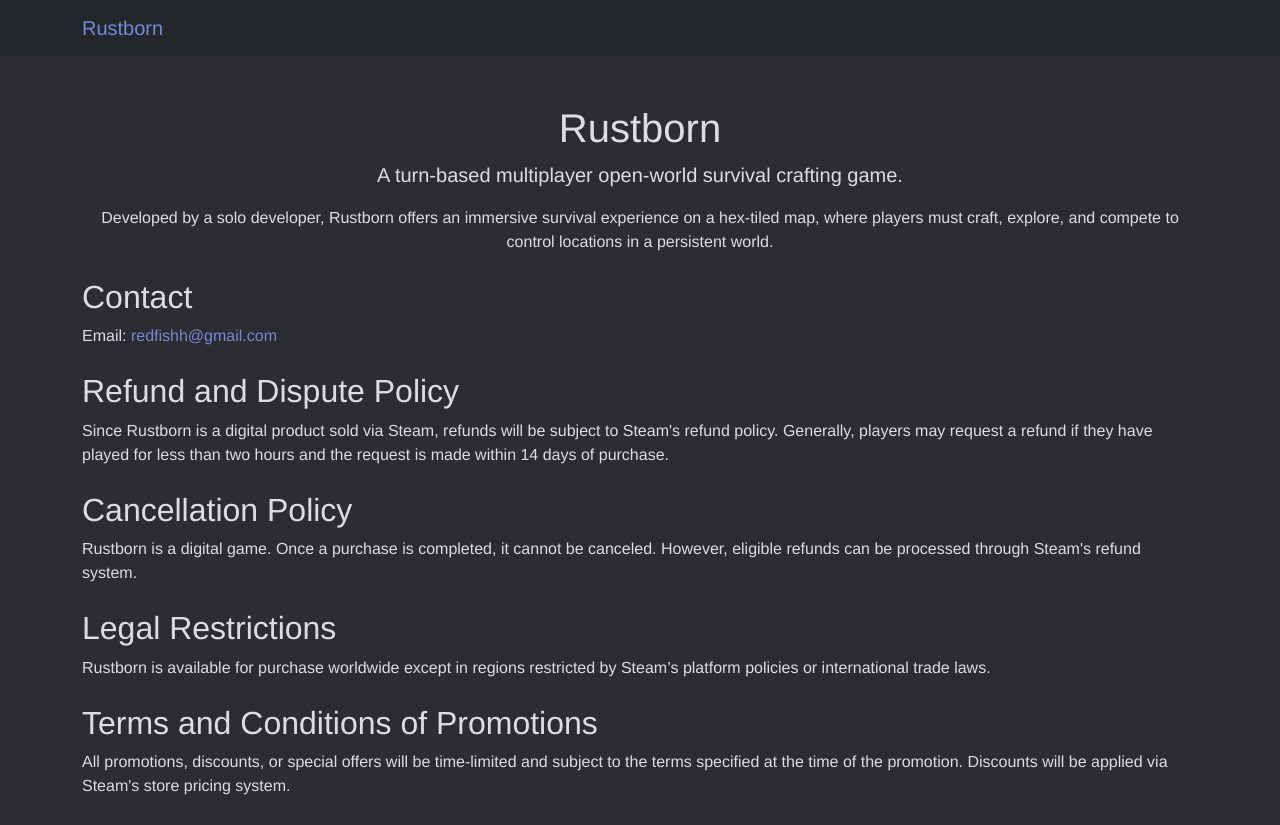
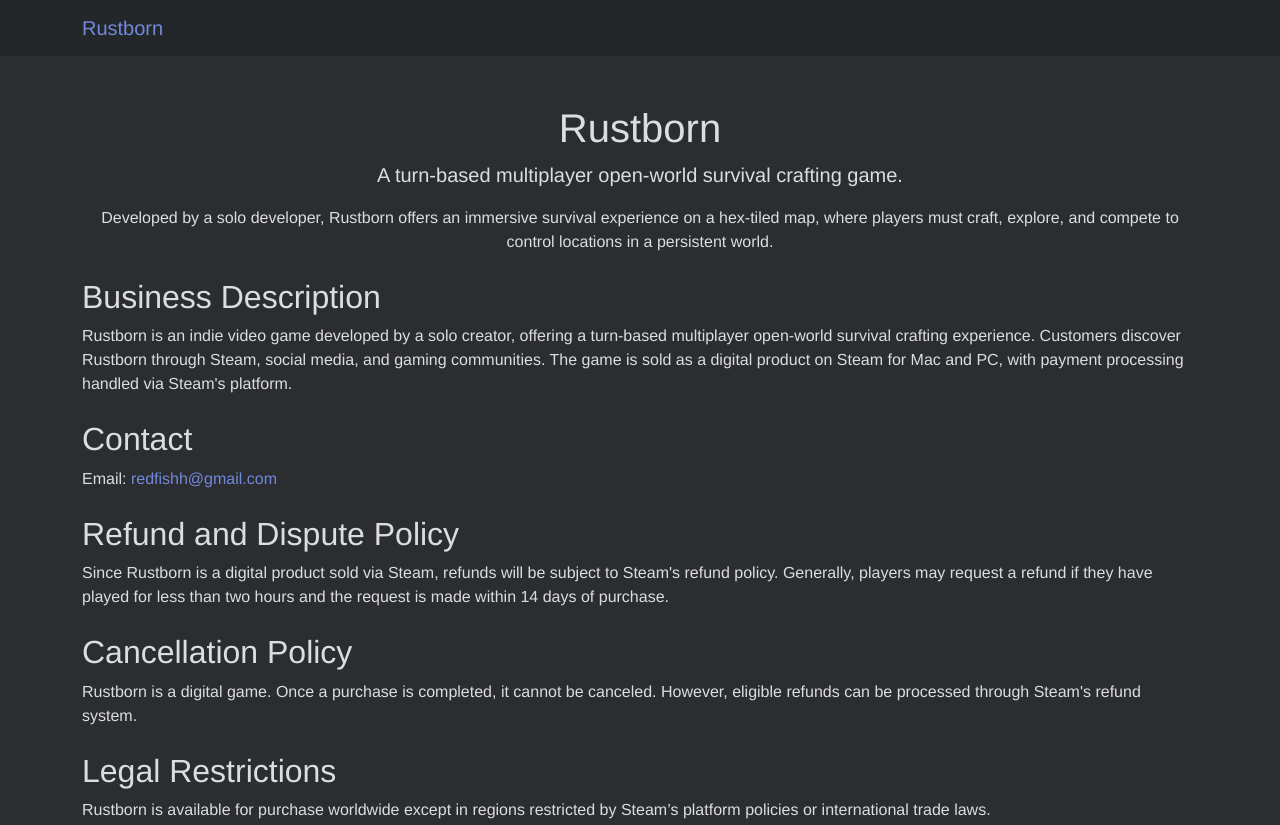
Before and after one commit to flannelcactus/rustborn, a plain HTML site: page index.html in a window 1280 px wide. Shown: the top 825 px of the page. Drawn offline with nearby package versions, Linux system fonts and the light colour scheme.

Commit message:
Update index.html

```diff
--- a/index.html
+++ b/index.html
@@ -37,6 +37,9 @@
             <p>Developed by a solo developer, Rustborn offers an immersive survival experience on a hex-tiled map, where players must craft, explore, and compete to control locations in a persistent world.</p>
         </div>
 
+        <h2 class="mt-4">Business Description</h2>
+        <p>Rustborn is an indie video game developed by a solo creator, offering a turn-based multiplayer open-world survival crafting experience. Customers discover Rustborn through Steam, social media, and gaming communities. The game is sold as a digital product on Steam for Mac and PC, with payment processing handled via Steam's platform.</p>
+
         <h2 class="mt-4">Contact</h2>
         <p>Email: <a href="mailto:redfishh@gmail.com">redfishh@gmail.com</a></p>
 
```
